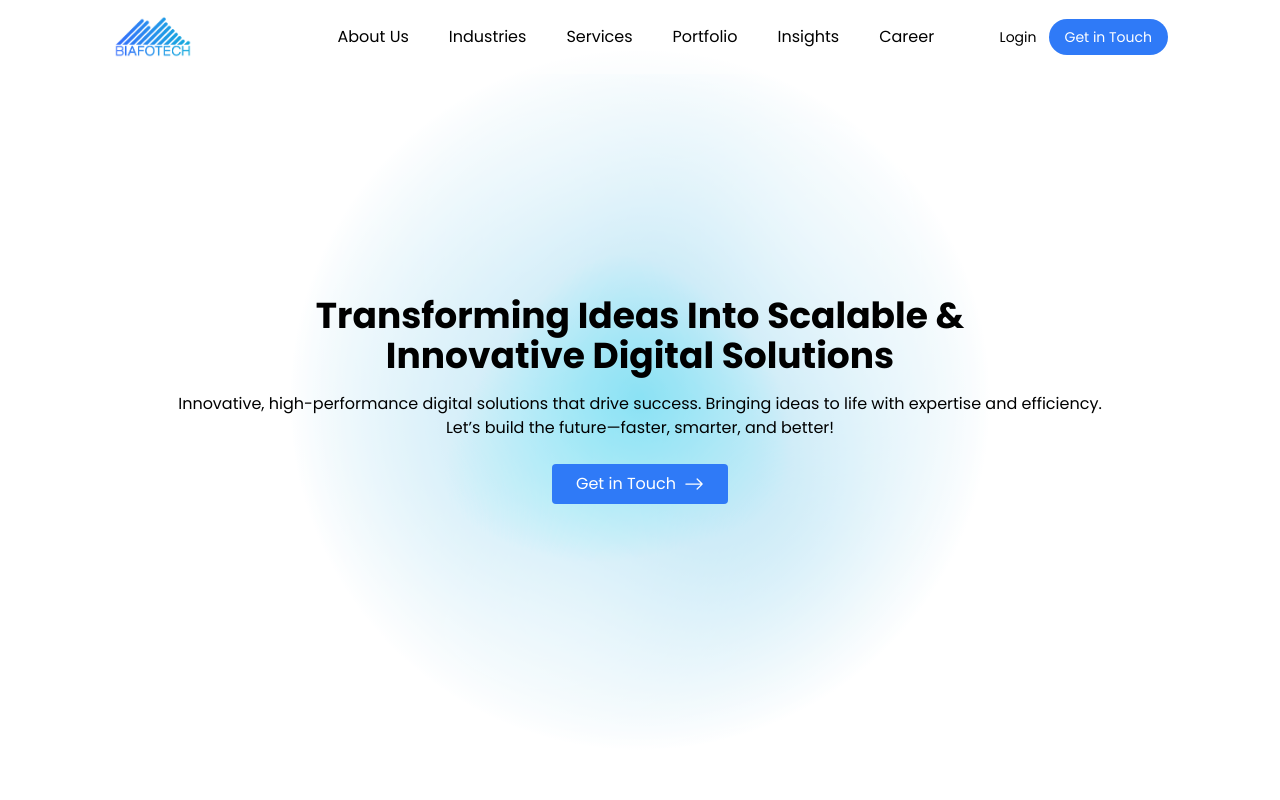
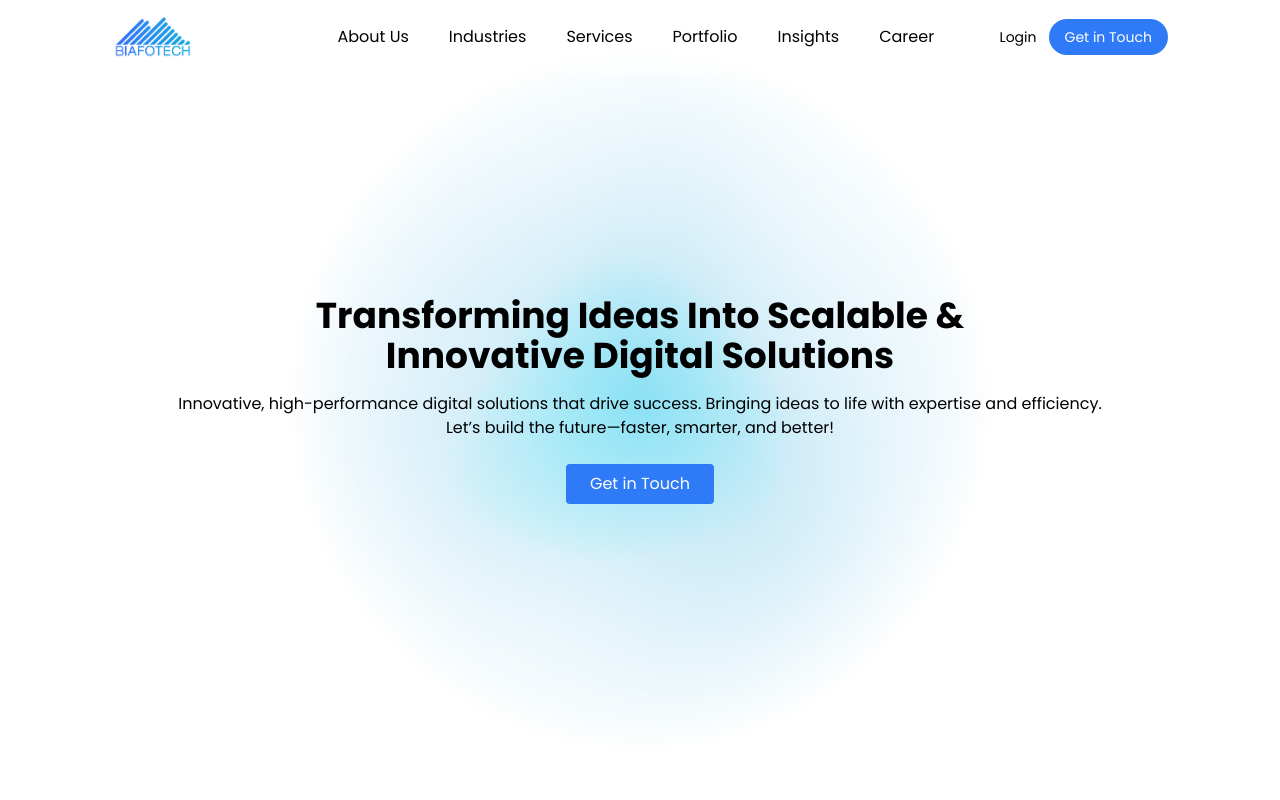
Before and after one commit to ahmadsohailMask01/company-website, a Next.js app: page / in a window 1280 px wide. Shown: the top 800 px of the page. Built offline with nearby package versions, Linux system fonts and the light colour scheme.

Commit message:
remove icon

```diff
--- a/src/app/components/GetInTouch/GetInTouch.jsx
+++ b/src/app/components/GetInTouch/GetInTouch.jsx
@@ -10,6 +10,7 @@ const GetInTouch = () => {
         <p className='text-base font-light text-center'>Whether you have a question about features, trials, pricing, need a demo, or anything else, our team is <br/> ready to answer all you questions</p>
     </div>
     </div>
+    <div className='flex items-center justify-center p-10 font-poppins'></div>
         </section>
         </>
   )
--- a/src/app/components/HeroSection/HeroSection.jsx
+++ b/src/app/components/HeroSection/HeroSection.jsx
@@ -20,7 +20,7 @@ const HeroSection = () => {
           Innovative, high-performance digital solutions that drive success. Bringing ideas to life with expertise and efficiency.<br/> Let’s build the future—faster, smarter, and better!
           </p>
           <button className="mt-4 px-6 py-2 bg-[#2F7AF7] rounded flex gap-2 justify-center items-center font-poppins" onClick={()=>router.push('/get-in-touch')} >
-            Get in Touch <BsArrowRight size={20}/>
+            Get in Touch
           </button>
         </div>
       </section>
```
